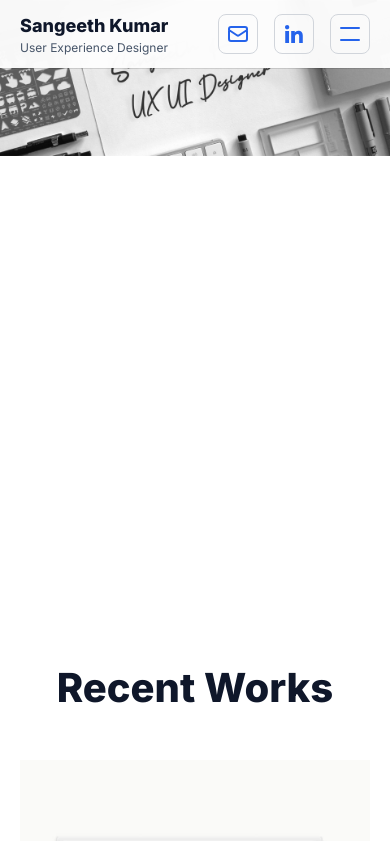
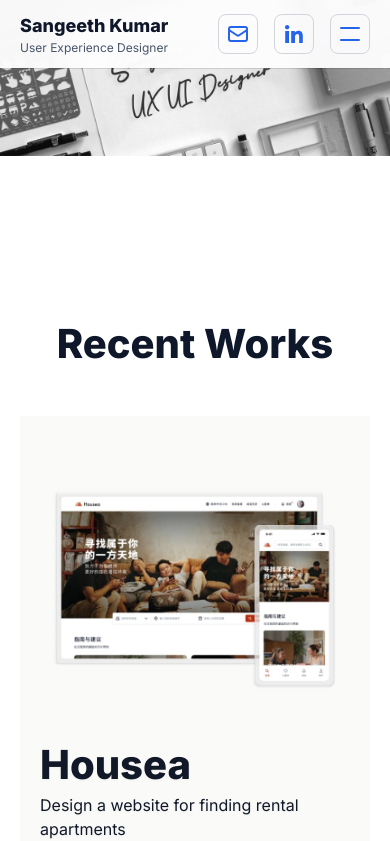
Before and after one commit to premib/skd, a Next.js app: page / in a window 390 px wide. Shown: the top 841 px of the page. Built offline with nearby package versions, Linux system fonts and the light colour scheme.

Commit message:
added assetpath again

```diff
--- a/next.config.js
+++ b/next.config.js
@@ -4,5 +4,6 @@ module.exports = {
     loader: "akamai",
     path: ""
   },
-  basePath: "/skd"
+  basePath: "/skd",
+  assetPath: "/skd"
 }
--- a/pages/index.tsx
+++ b/pages/index.tsx
@@ -31,7 +31,7 @@ const Home: NextPage = () => {
       <h1 className="absolute m-[-1px] h-[1px] w-[1px] overflow-hidden p-0">
         Projects
       </h1>
-      <div className="h-[500px]">
+
       <Image
         src={wipCoverImg}
         alt="hero image"
@@ -39,8 +39,7 @@ const Home: NextPage = () => {
         objectFit="cover"
         priority
       />
-      </div>
-      <div className="mt-[68px] space-y-5 p-5 lg:mt-[650px]">
+      <div className="mt-[68px] space-y-5 p-5 lg:mt-[100px]">
         <div className="text-center">
           <Headline2>Recent Works</Headline2>
         </div>
```
Lines whose indentation alone changed are shown as unchanged.
